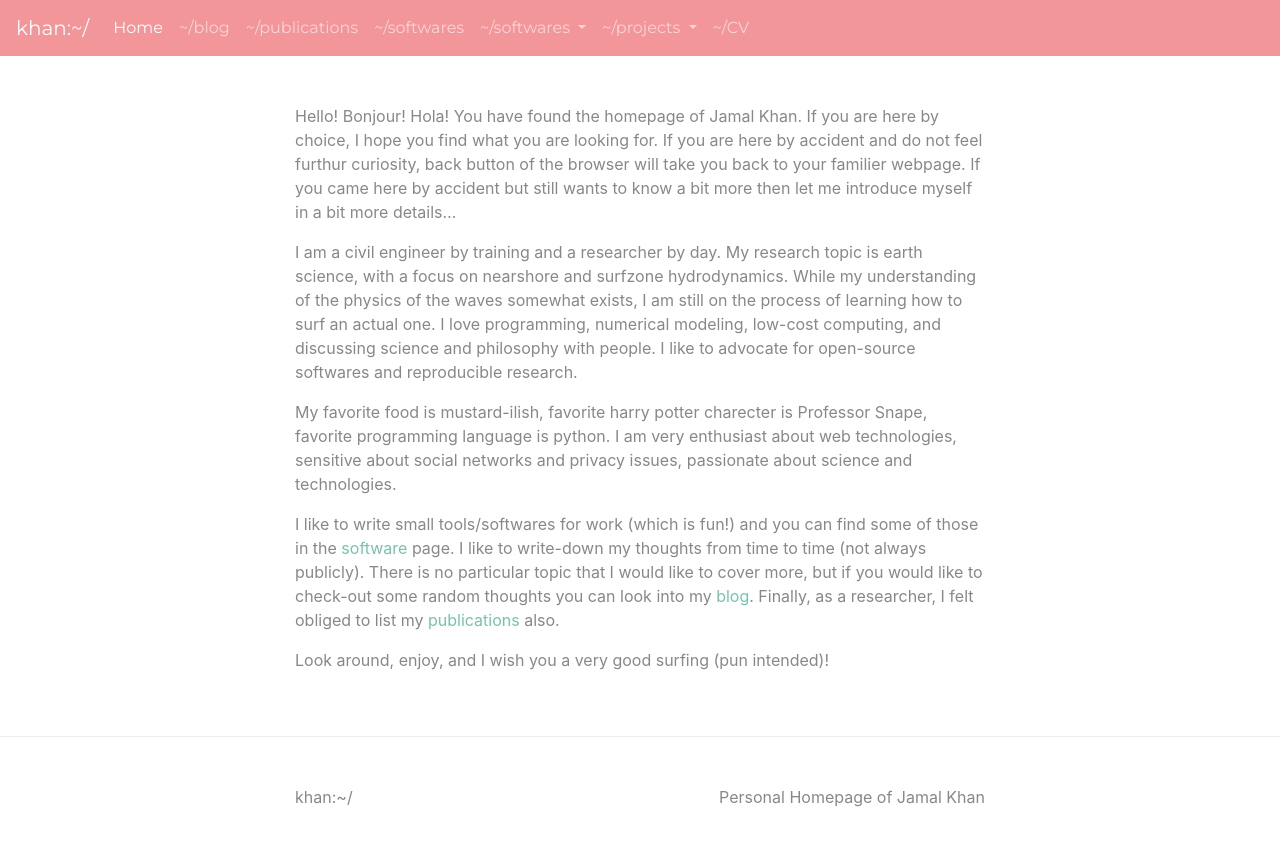
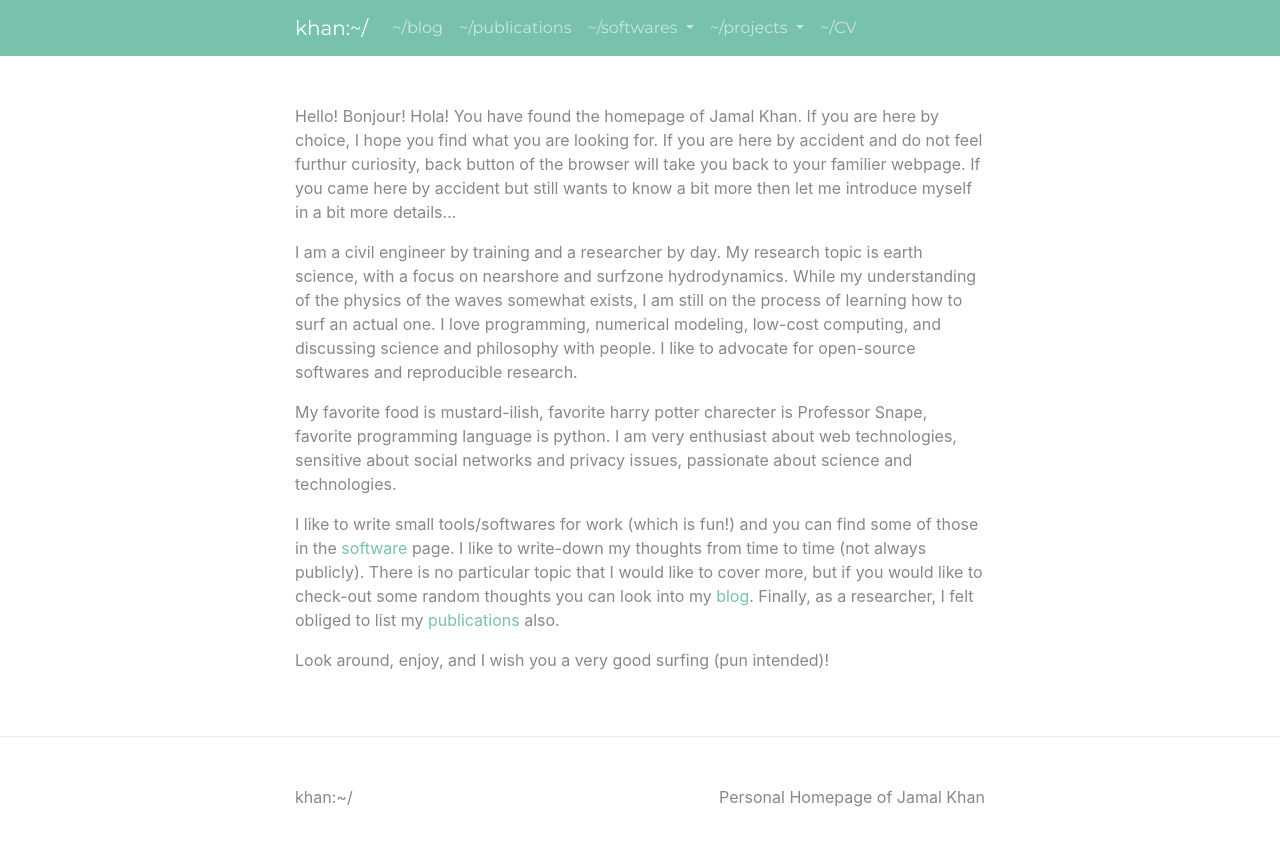
Before and after one commit to jamal919/jamal919.github.io, a Jekyll site: the page built from index.md, in a window 1280 px wide. Shown: the top 846 px of the page. Built offline with Jekyll 4.4.1, drawn with Linux system fonts in a browser that asks for light colours.

Commit message:
:bug: Fix navbar link

```diff
--- a/_includes/header.html
+++ b/_includes/header.html
@@ -1,19 +1,14 @@
-<nav class="navbar navbar-expand-lg navbar-dark bg-dark">
+<nav class="navbar navbar-expand-lg navbar-dark bg-primary">
+  <div class="container">
     <a class="navbar-brand" href="/">khan:~/</a>
 
     <div class="collapse navbar-collapse" id="navbarSupportedContent">
         <ul class="navbar-nav mr-auto">
-          <li class="nav-item active">
-          <a class="nav-link" href="#">Home <span class="sr-only">(current)</span></a>
-          </li>
             <li class="nav-item">
                 <a class="nav-link" href="/blog">~/blog</a>
             </li>
             <li class="nav-item">
                 <a class="nav-link" href="/publications">~/publications</a>
-          </li>
-          <li class="nav-item">
-              <a class="nav-link" href="/softwares">~/softwares</a>
             </li>
             <li class="nav-item dropdown">
                 <a class="nav-link dropdown-toggle" href="#" id="navbarDropdown" role="button" data-toggle="dropdown" aria-haspopup="true" aria-expanded="false">
@@ -42,4 +37,5 @@
                 <a class="nav-link" href="/CV">~/CV</a>
             </li>
     </div>
+  </div>
 </nav>
```
Lines whose indentation alone changed are shown as unchanged.
